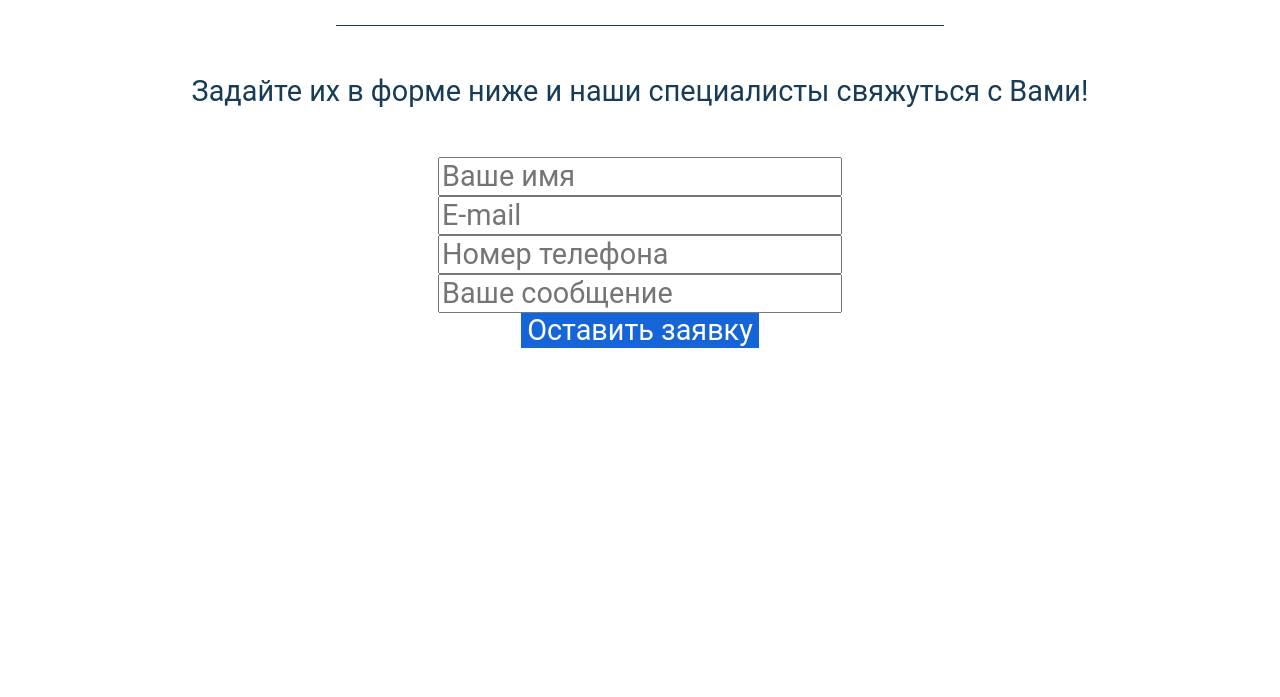
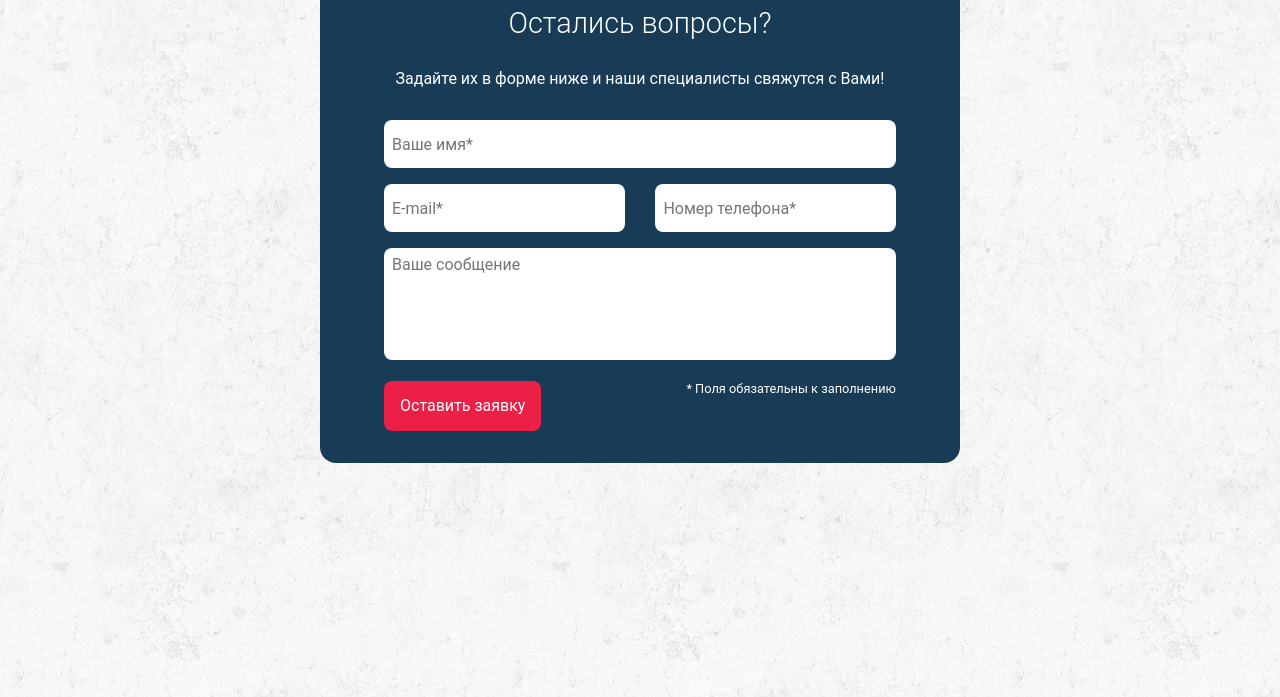
Before and after one commit to MarVikt/feedback-form, a website built with webpack: page dist/index.html in a window 1280 px wide. Shown: the part 103-800 px from the top of the page. Built offline with nearby package versions, Linux system fonts and the light colour scheme.

Commit message:
changed styles

```diff
--- a/dist/index.html
+++ b/dist/index.html
@@ -13,29 +13,27 @@
 <body>
 
   <div class="feedback">
-    <div class="feedback__content boundaries">
-      <h3 class="feedback__title">Остались вопросы?</h1>
-      <div class="feedback__underline"></div>
-      <div class="feedback__description">Задайте их в форме ниже и наши специалисты свяжуться с Вами!</div>
+    <h3 class="feedback__title">Остались вопросы?</h1>
+      <div class="feedback__description">Задайте их в форме ниже и наши специалисты свяжутся с Вами!</div>
       <form id="form1" name="content-form" class="feedback__form">
-        <div>
-          <input class="top-form" id="form1-name" type="text" name="user_name" placeholder="Ваше имя" required>
+        <div class="item-form form-name">
+          <input id="form1-name" type="text" name="user_name" placeholder="Ваше имя*" required>
         </div>
-        <div>
-          <input class="top-form form-email" id="form1-email" type="email" name="user_email" placeholder="E-mail">
+        <div class="item-form form-email">
+          <input id="form1-email" type="email" name="user_email" placeholder="E-mail*">
         </div>
-        <div>
-          <input class="top-form form-phone" id="form1-phone" type="tel" name="user_phone" placeholder="Номер телефона"
+        <div class="item-form form-phone">
+          <input id="form1-phone" type="tel" name="user_phone" placeholder="Номер телефона*"
             required>
         </div>
-        <div>
-          <input class="mess" id="form1-message" name="user_message" placeholder="Ваше сообщение">
+        <div class="item-form form-mess">
+          <textarea id="form1-message" name="user_message" cols="30" rows="5" placeholder="Ваше сообщение"></textarea>
         </div>
         <div>
           <button class="btn form-btn" type="submit">Оставить заявку</button>
         </div>
+        <span class="form-required">* Поля обязательны к заполнению</span>
       </form>
-    </div>
   </div>
   <!-- feedback -->
 
--- a/dist/sass/_settings.sass
+++ b/dist/sass/_settings.sass
@@ -3,23 +3,23 @@
 body
 	font-family: "Roboto", sans-serif
 	font-style: normal
-	font-size: 1.8rem
+	font-size: 1rem
 	line-height: 1.2
 	text-align: center
 	color: $color-text-dark
-	background: $color-background-white
+	background: url(/images/marble.png) 0 0 repeat
 	overflow-y: auto
 h1, h2
 	font-family: "Roboto Condensed", sans-serif
 	font-style: normal
 	font-weight: 300
-	font-size: 3.6rem
+	font-size: 2.5rem
 	line-height: 1.2
 h3, h4
 	font-family: "Roboto", sans-serif
 	font-style: normal
 	font-weight: 300
-	font-size: 2.5rem
+	font-size: 1.8rem
 	line-height: 1.2
 a
 	text-decoration: none
@@ -32,7 +32,3 @@ button
 	border: none
 	&:hover
 		cursor: auto
-.boundaries
-	margin: auto
-	display: flex
-	justify-content: space-between
--- a/dist/sass/_variables.sass
+++ b/dist/sass/_variables.sass
@@ -1,4 +1,4 @@
-$color-button: #1565D8
+$color-button: #ec1f46
 
 $color-background-light: #B3BAC5
 $color-background-dark: #183B56
--- a/dist/sass/sections/_feedback.sass
+++ b/dist/sass/sections/_feedback.sass
@@ -1,12 +1,45 @@
 .feedback
-  &__content
-    width: 100%
-    flex-direction: column
-    align-items: center
-  &__underline
-    display: inline-block
-    width: 38rem
-    margin-bottom: 3rem
-    border-bottom: 1px solid $color-text-dark
+  position: fixed
+  left: 25%
+  top: 10%
+  border-radius: 1rem
+  background-color: $color-background-dark
+  color: $color-text-white
+  padding-bottom: 2rem
+  &__form
+    width: 80%
+    margin: auto
+    display: flex
+    justify-content: space-between
+    flex-wrap: wrap
+    & input
+      width: 100%
+      height: 3rem
+      border-radius: 0.5rem
+      border: none
+      padding-left: 0.5rem
+      margin-bottom: 1rem
+    & textarea
+      width: 100%
+      height: 7rem
+      resize: none
+      border-radius: 0.5rem
+      border: none
+      padding: 0.5rem
+      margin-bottom: 1rem
+    & button
+      border-radius: 0.5rem
+      border: none
+      padding: 1rem
   &__description
-    margin-bottom: 3rem
+    margin-bottom: 2rem
+.form-name
+  flex-basis: 100%
+.form-email
+  flex-basis: 47%
+.form-phone
+  flex-basis: 47%
+.form-mess
+  flex-basis: 100%
+.form-required
+  font-size: 0.8rem
--- /dev/null
+++ b/dist/sass/sections/_media.sass
@@ -0,0 +1,28 @@
+@media (max-width: 1960px)
+  .feedback
+    width: 50%
+// --------------------------------------------------
+@media (max-width: 1400px)
+// --------------------------------------------------
+@media (max-width: 1280px)
+// --------------------------------------------------
+@media (max-width: 1060px)
+// --------------------------------------------------
+@media (hover: hover) and (min-width: 992px)
+  a
+    &:hover
+      text-decoration: underline
+      cursor: pointer
+  button
+    &:hover
+      cursor: pointer
+// --------------------------------------------------
+@media (max-width: 860px)
+// --------------------------------------------------
+@media (max-width: 767px)
+// --------------------------------------------------
+@media (max-width: 640px)
+// --------------------------------------------------
+@media (max-width: 549px)
+  .feedback
+    width: 90.625%
--- a/dist/sass/style.sass
+++ b/dist/sass/style.sass
@@ -11,4 +11,4 @@
 @import 'sections/_feedback'
 
 // подключение стилей для адаптива
-//@import 'sections/_media'
+@import 'sections/_media'
```
Also changed, not shown: dist/css/style.min.css, dist/images/marble.png (added), 1 other file.
